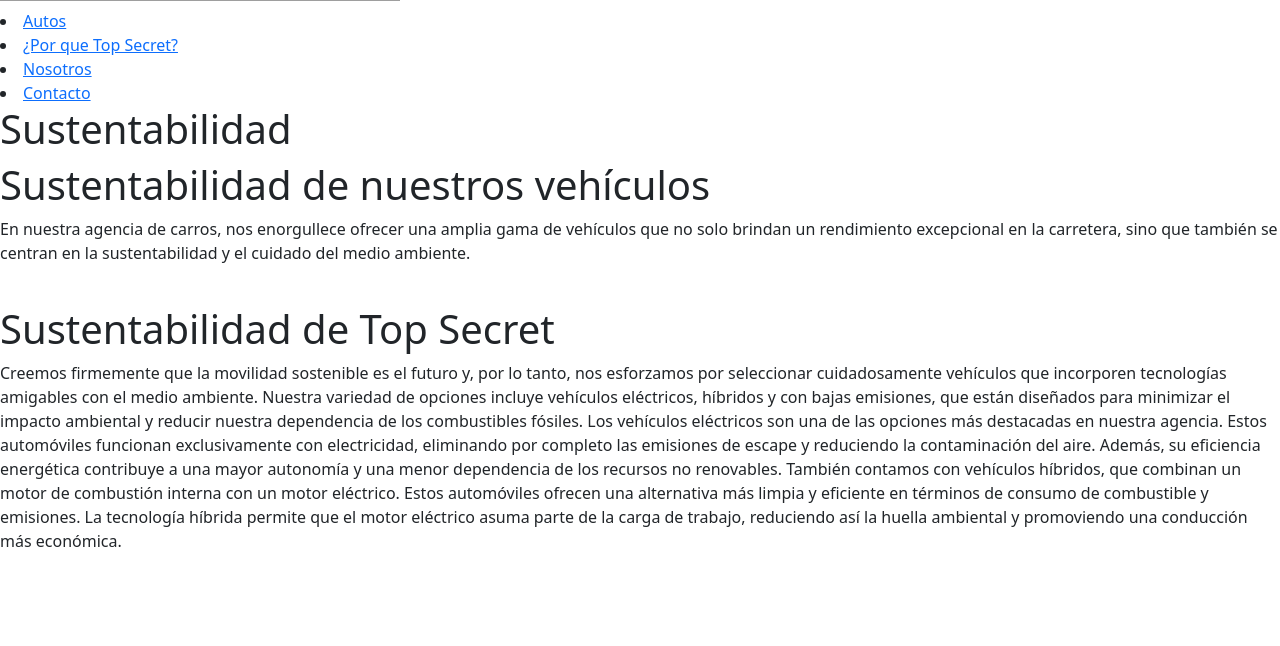
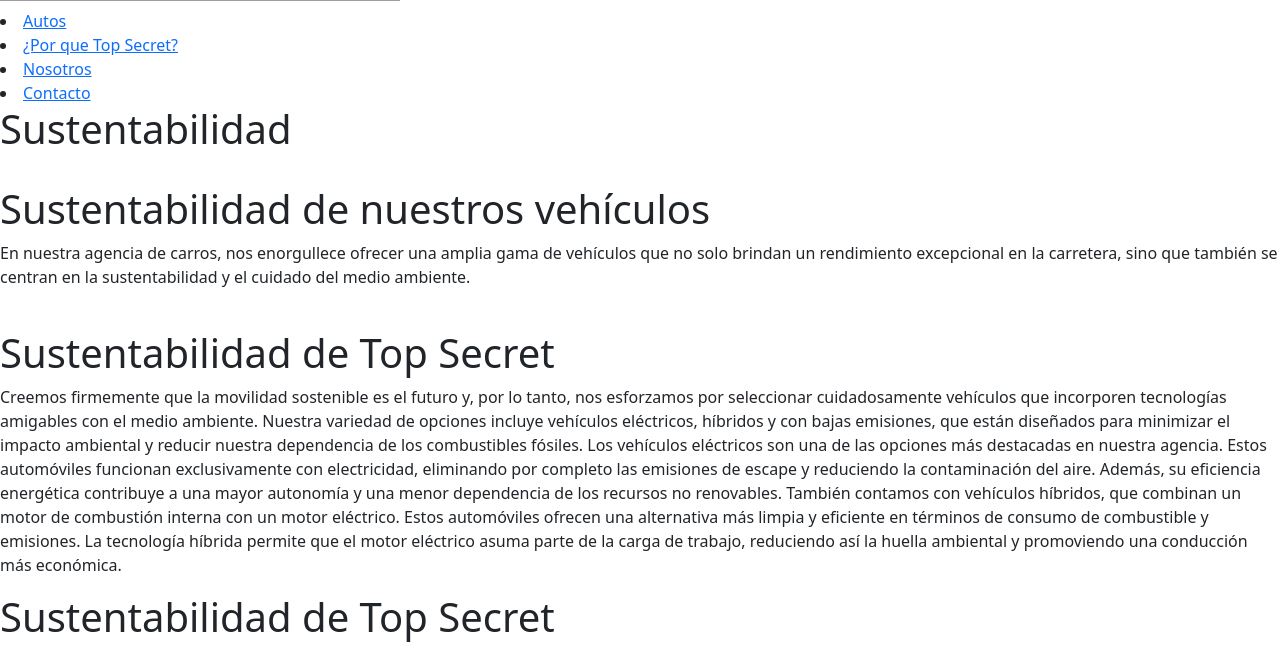
Before and after one commit to Macklovyn/AgenciaAutos, a PHP site: page /sustentabilidad.php in a window 1280 px wide. Shown: the part 307-953 px from the top of the page. Run offline with PHP 8.4, Linux system fonts and the light colour scheme; some libraries are stand-ins or nearby versions; grey boxes are pictures that could not be loaded.

Commit message:
Add files via upload

```diff
--- a/AgenciaDeAutos/css/estiloV2.css
+++ b/AgenciaDeAutos/css/estiloV2.css
@@ -2,7 +2,7 @@
     background-image: url('../img/portadavehiculo.jpg');
     background-size: cover;
     background-position: center;
-    width: 100vw;
+    width: 98.9vw;
     height: 550px;
     position: relative;
   }
@@ -11,7 +11,7 @@
     background-image: url('../img/SubaruBRZtarjeta.jpg');
     background-size: cover;
     background-position: center;
-    width: 100vw;
+    width: 98.9vw;
     height: 550px;
     position: relative;
   }
@@ -19,7 +19,7 @@
     background-image: url('../img/SubaruWXRtarjeta.jpg');
     background-size: cover;
     background-position: center;
-    width: 100vw;
+    width: 98.9vw;
     height: 550px;
     position: relative;
   }
--- a/AgenciaDeAutos/css/footer.css
+++ b/AgenciaDeAutos/css/footer.css
@@ -9,6 +9,10 @@
 	box-sizing: border-box;
 }
 /* Estilos para el footer */
+
+footer {
+	margin-top: 2em; /* O cualquier valor que sea suficiente para evitar la superposición */
+  }
 
 .footer-container{
 	max-width: 1170px;
--- a/AgenciaDeAutos/vistas/header.php
+++ b/AgenciaDeAutos/vistas/header.php
@@ -49,8 +49,8 @@
         </div>
 
         <div class="dropdown_menu">
-            <li><a href="#">Autos</a></li>
-            <li><a href="#">¿Por que Top Secret?</a></li>
+            <li><a href="../vistas/vehiculos.php">Autos</a></li>
+            <li><a href="../vistas/topSecret.php">¿Por que Top Secret?</a></li>
             <li><a href="#">Nosotros</a></li>
             <li><a href="#" class="action_btn">Contacto</a></li>
         </div>
--- a/AgenciaDeAutos/vistas/sustentabilidad.php
+++ b/AgenciaDeAutos/vistas/sustentabilidad.php
@@ -8,14 +8,19 @@
       <h1 class="h1">Sustentabilidad</h1>
     </div>
   </section>
+  <br>
 
-    <section class="section">
-        <div class="container-texto">
+  <div class="contenedors">
+    <div class="contenidos">
       <h1 class="skills-titleBLACK">Sustentabilidad de nuestros vehículos</h1>
       <p class="section-description">En nuestra agencia de carros, nos enorgullece ofrecer una amplia gama de vehículos que no solo brindan un
         rendimiento excepcional en la carretera, sino que también se centran en la sustentabilidad y el cuidado del medio ambiente.</p>
       <br>
+    </div>
+  </div>
 
+  <div class="contenedors">
+    <div class="contenidos">
       <h1 class="skills-titleBLACK">Sustentabilidad de Top Secret</h1>
       <p class="section-description">Creemos firmemente que la movilidad sostenible es el futuro y, por lo tanto, nos esforzamos por seleccionar
         cuidadosamente vehículos que incorporen tecnologías amigables con el medio ambiente. Nuestra variedad de opciones incluye vehículos
@@ -23,12 +28,27 @@
         los combustibles fósiles. Los vehículos eléctricos son una de las opciones más destacadas en nuestra agencia. Estos automóviles
         funcionan exclusivamente con electricidad, eliminando por completo las emisiones de escape y reduciendo la contaminación del aire.
         Además, su eficiencia energética contribuye a una mayor autonomía y una menor dependencia de los recursos no renovables. También
-            contamos con vehículos híbridos, que combinan un motor de  combustión interna con un motor eléctrico. Estos automóviles ofrecen una alternativa
+        contamos con vehículos híbridos, que combinan un motor de combustión interna con un motor eléctrico. Estos automóviles ofrecen una alternativa
         más limpia y eficiente en términos de consumo de combustible y emisiones. La tecnología híbrida permite que el motor eléctrico asuma
         parte de la carga de trabajo, reduciendo así la huella ambiental y promoviendo una conducción más económica.</p>
-      </section>
+    </div>
+  </div>
 
-        <br><br><br><br><br><br><br>
+  <div class="contenedors">
+    <div class="contenidos">
+      <h1 class="skills-titleBLACK">Sustentabilidad de Top Secret</h1>
+      <p class="section-description">Creemos firmemente que la movilidad sostenible es el futuro y, por lo tanto, nos esforzamos por seleccionar
+        cuidadosamente vehículos que incorporen tecnologías amigables con el medio ambiente. Nuestra variedad de opciones incluye vehículos
+        eléctricos, híbridos y con bajas emisiones, que están diseñados para minimizar el impacto ambiental y reducir nuestra dependencia de
+        los combustibles fósiles. Los vehículos eléctricos son una de las opciones más destacadas en nuestra agencia. Estos automóviles
+        funcionan exclusivamente con electricidad, eliminando por completo las emisiones de escape y reduciendo la contaminación del aire.
+        Además, su eficiencia energética contribuye a una mayor autonomía y una menor dependencia de los recursos no renovables. También
+        contamos con vehículos híbridos, que combinan un motor de combustión interna con un motor eléctrico. Estos automóviles ofrecen una alternativa
+        más limpia y eficiente en términos de consumo de combustible y emisiones. La tecnología híbrida permite que el motor eléctrico asuma
+        parte de la carga de trabajo, reduciendo así la huella ambiental y promoviendo una conducción más económica.</p>
+    </div>
+  </div>
+
   <section>
     <h1 class="skills-titleBLACK"> Las mejores opciones: </h1>
 
@@ -45,7 +65,7 @@
                   <h5 class="card-title">Electricos</h5>
                   <p class="card-text">Los autos eléctricos son vehículos que utilizan motores eléctricos en lugar de motores de combustión interna. En lugar de
                     gasolina, se alimentan de electricidad almacenada en baterías recargables. Son más eficientes energéticamente y generan
-        menos emisiones..</p>
+                    menos emisiones.</p>
                 </div>
               </div>
             </div>
--- a/AgenciaDeAutos/vistas/topSecret.php
+++ b/AgenciaDeAutos/vistas/topSecret.php
@@ -45,7 +45,6 @@
     <p>Top Secret ofrece una sólida garantía en todos sus vehículos, brindando tranquilidad y respaldo a sus clientes. Su compromiso con la
         calidad y el servicio postventa asegura que estés protegido ante cualquier eventualidad, garantizando una experiencia de compra confiable.</p>
     <a href="../vistas/garantia.php">Leer Màs</a>
-</div>
 </div>
 </div>
 <!--Fin   Tarjetas-->
@@ -100,6 +99,7 @@
     <img src="../img/wave.svg" alt="división" class="wave wave_bottom" />
   </section>
 
+  <section class="section">
   <div class="horizontal-padding vertical-padding">
     <section class="skills" id="skills">
       <h1 class="skills-titleBLACK">Responsabilidad Social</h1>
@@ -113,6 +113,7 @@
       </ul>
     </section>
   </div>
+  </section>
 
   <section class="section">
       <div class="row">
```
Also changed, not shown: AgenciaDeAutos/css/topSecret.css (+80 -22 lines), AgenciaDeAutos/vistas/garantia.php (+22 -20 lines), AgenciaDeAutos/vistas/seguridad.php (+37 -32 lines), AgenciaDeAutos/js/header.js (line endings or trailing spaces). Lines whose indentation alone changed are shown as unchanged.
